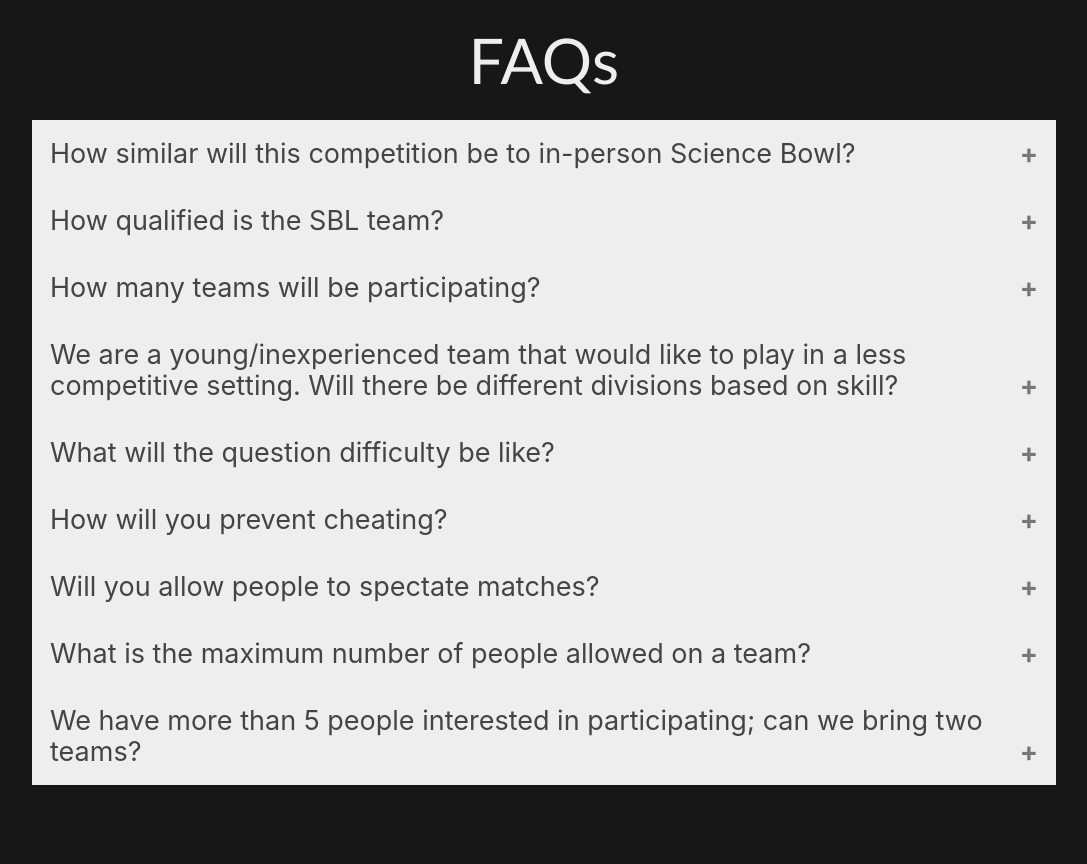
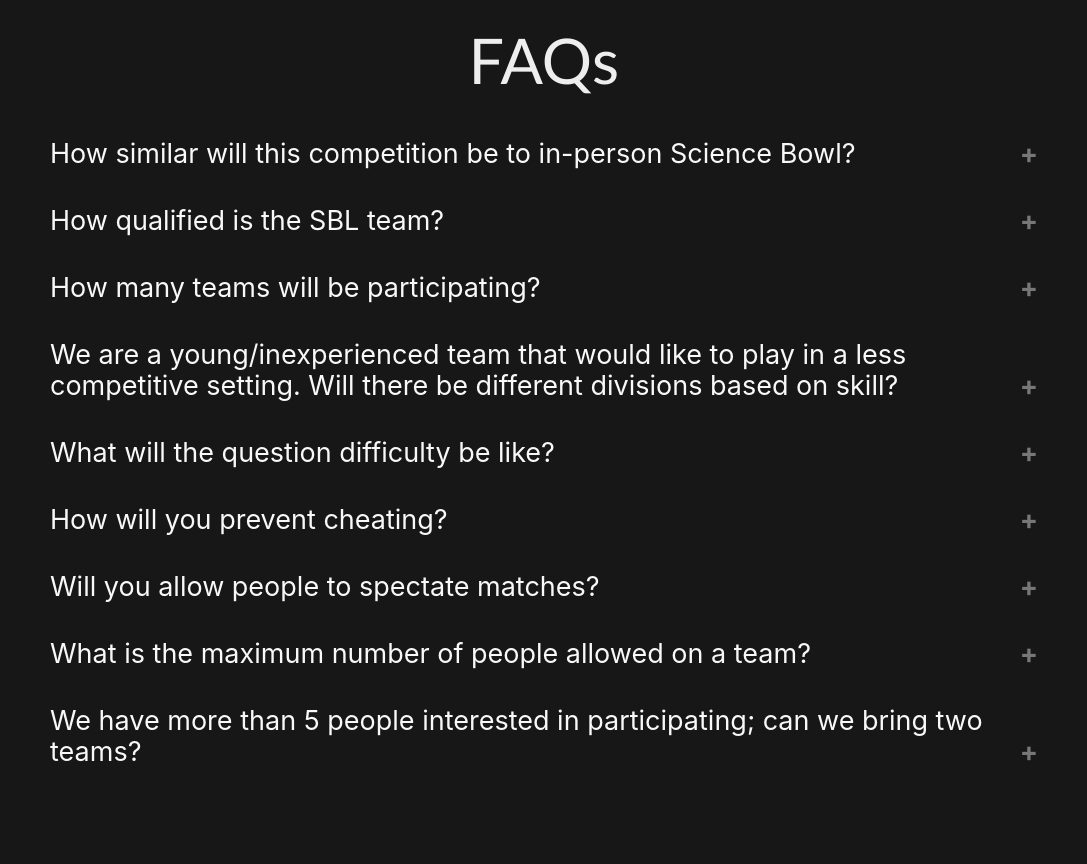
Before and after one commit to SciBowlLeague/SBL-2020, a plain HTML site: page index.html in a window 1280 px wide. Shown: the part 4080-4944 px from the top of the page, without its empty margins (96-1183 px from the left). Drawn offline with nearby package versions, Linux system fonts and the light colour scheme.

Commit message:
faq background changed

```diff
--- a/static/css/styles.css
+++ b/static/css/styles.css
@@ -893,8 +893,8 @@ nav.white {
 }
 
 .faq--dropdown {
-    background-color: #eeeeee !important;
-    color: #444;
+    background-color: transparent !important;
+    color: #f8f8f8;
     cursor: pointer;
     padding: 18px;
     width: 100%;
@@ -905,9 +905,9 @@ nav.white {
     transition: 0.4s;
 }
 
-.faq--active, .faq--dropdown:hover {
+/*.faq--active, .faq--dropdown:hover {
     background-color: #a8a8a8 !important;
-}
+}*/
 
 .faq--dropdown:after {
     content: '\002B';
@@ -923,15 +923,16 @@ nav.white {
 
 .custom-panel {
     padding: 0 18px;
-    background-color: white;
+    /*background-color: white;*/
     max-height: 0;
     overflow: hidden;
     transition: max-height 0.2s ease-out;
 }
 .custom-panel > p {
-    color: #747474;
+    color: #f5f5f5;
     font-size: .66em;
     text-align: left !important;
+    padding-bottom: 3%;
 }
 
 .staff-card {
```
